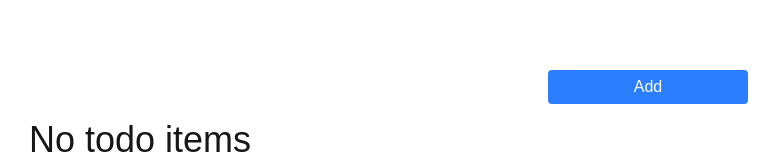
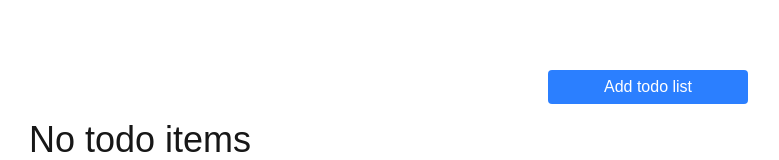
Before and after one commit to Potassiumzz/next-js-todo, a Next.js app: page / in a window 1280 px wide. Shown: the part 128-288 px from the top of the page, without its empty margins (500-1279 px from the left). Built offline with nearby package versions, Linux system fonts and the light colour scheme.

Commit message:
feat(button): update add todo button's text

```diff
--- a/src/app/components/TodoInput.tsx
+++ b/src/app/components/TodoInput.tsx
@@ -31,7 +31,7 @@ export default function TodoInput({ addTodoList }: TodoInputProps) {
         className="bg-blue-500 text-white px-4 py-1 rounded-sm w-[200px] hover:cursor-pointer hover:bg-blue-800 duration-200"
         onClick={handleAddTodo}
       >
-        Add
+        Add todo list
       </button>
     </div>
   )
```
